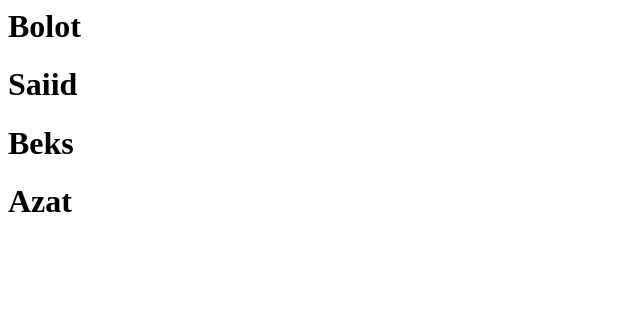
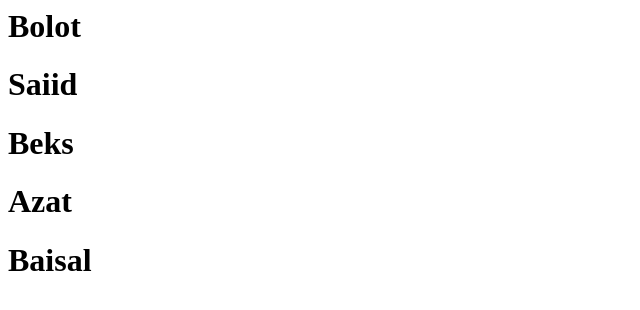
Before and after one commit to NurmamatovBolot/My_page, a plain HTML site: page index.html in a window 1280 px wide. Shown: the whole page, without its empty margins (0-640 px from the left). Drawn offline with Linux system fonts and the light colour scheme.

Commit message:
Added Baisal

```diff
--- a/index.html
+++ b/index.html
@@ -2,3 +2,4 @@
 <h1>Saiid</h1>
 <h1>Beks</h1>
 <h1>Azat</h1>
+<h1>Baisal</h1>
```
